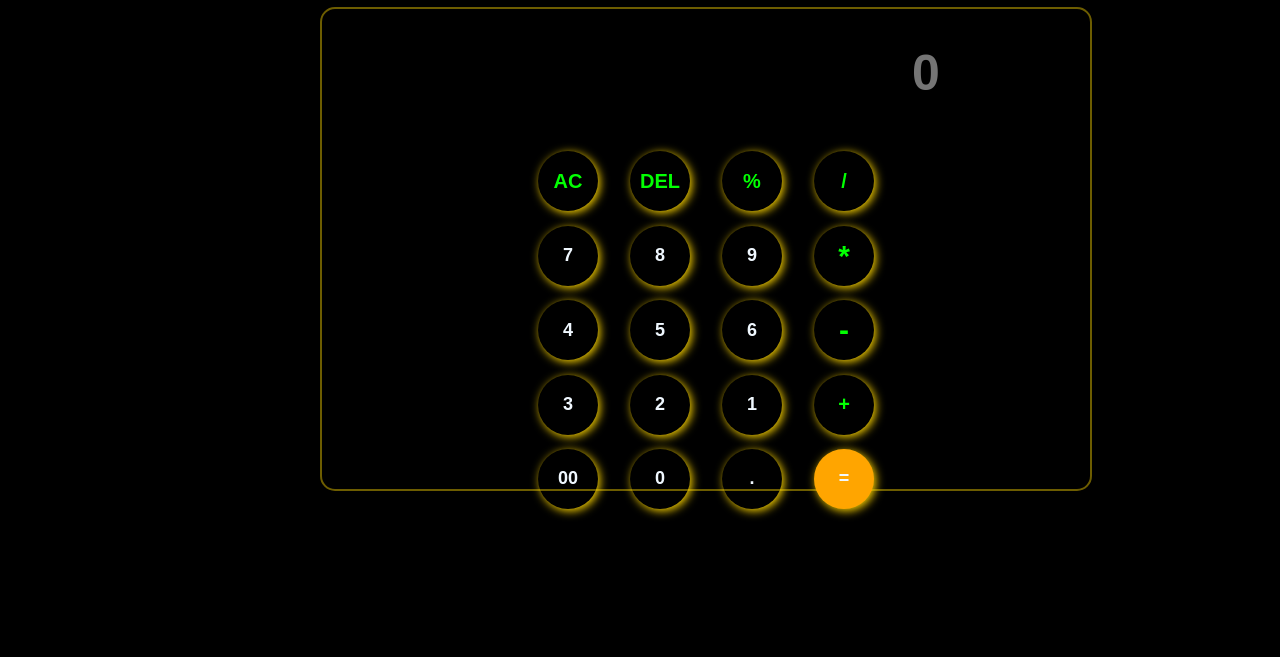
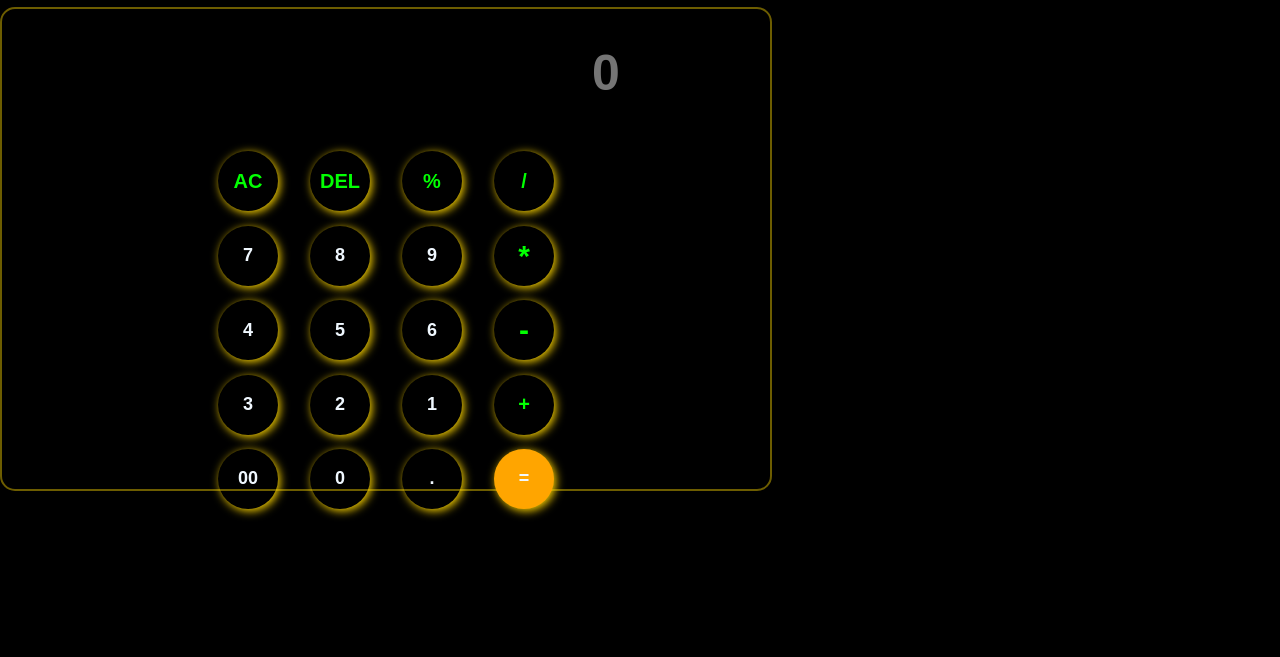
Before and after one commit to SudipPatra03/Calculator, a plain HTML site: page INDEX.HTML in a window 1280 px wide. Shown: the part 143-800 px from the top of the page. Drawn offline with Linux system fonts and the light colour scheme.

Commit message:
Refactor margin and min-width in STYLE.CSS
Adjust body margin and add min-width to container.

```diff
--- a/STYLE.CSS
+++ b/STYLE.CSS
@@ -9,7 +9,7 @@ body{
     background-color: black;
     color: #f0f8ff;
     /* display: flex; */
-    margin-left: 25%;
+    margin-left: 0 25%;
     justify-content: center;
     align-items: center;
     font-family: 'Poppins', sans-serif;
@@ -23,6 +23,7 @@ body{
     display: flex;
     flex-direction: column;
     border-radius: 15px;
+    min-width: 300px;
 }
 h1{
     margin-left:20%;
```
